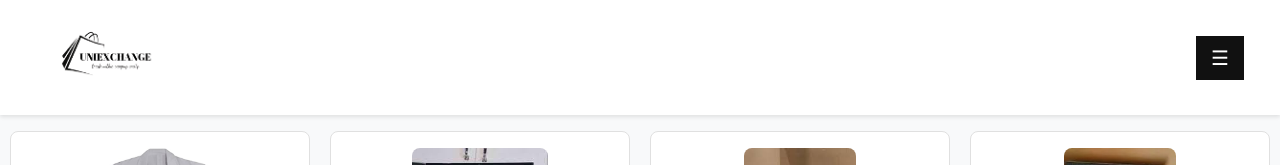
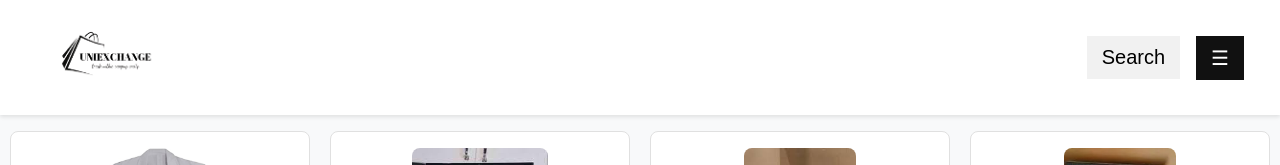
Before and after one commit to Jacousta/Thapar-olx, a React (Vite) app: page /home in a window 1280 px wide. Shown: the top 165 px of the page. Built offline with nearby package versions, Linux system fonts and the light colour scheme.

Commit message:
searchadded

```diff
--- a/index.html
+++ b/index.html
@@ -11,6 +11,7 @@
     <link rel="stylesheet" href="navbar.css" />
     <link rel="stylesheet" href="sidebar.css" />
     <link rel="stylesheet" href="details.css" />
+    <link rel="stylesheet" href="search.css" />
   </head>
   <body>
     <div id="root"></div>
--- a/public/navbar.css
+++ b/public/navbar.css
@@ -109,3 +109,8 @@ body {
   width: 100%;
   box-shadow: 0 -2px 4px rgba(0, 0, 0, 0.1);
 }
+
+.searchSide{
+  display: inline-flex;
+  flex-direction: row;
+}
--- /dev/null
+++ b/public/search.css
@@ -0,0 +1,68 @@
+* {
+    box-sizing: border-box;
+  }
+
+  .opensearch {
+    background: #f1f1f1;
+    border: none;
+    padding: 10px 15px;
+    font-size: 20px;
+    cursor: pointer;
+    margin-top: 18%;
+  }
+
+  .opensearch:hover {
+    background: #bbb;
+  }
+
+  .overlay {
+    height: 100%;
+    width: 100%;
+    display: none;
+    position: fixed;
+    z-index: 1;
+    top: 0;
+    left: 0;
+    background-color: rgb(0,0,0);
+    background-color: rgba(0,0,0, 0.9);
+  }
+
+  .overlay-content {
+    text-align: center;
+    margin: auto;
+  }
+
+  .overlay .closebtn {
+    position: absolute;
+    top: 20px;
+    right: 45px;
+    font-size: 60px;
+    cursor: pointer;
+    color: white;
+  }
+
+  .overlay .closebtn:hover {
+    color: #ccc;
+  }
+
+  .overlay input[type=text] {
+    font-size: 17px;
+    border: none;
+    width: 60%;
+    background: white;
+  }
+
+  .overlay input[type=text]:hover {
+    background: #f1f1f1;
+  }
+
+  .overlay button {
+    padding: 10px;
+    background: #ddd;
+    cursor: pointer;
+    margin-left: 30px;
+  }
+
+  .overlay button:hover {
+    background: #bbb;
+  }
--- a/src/components/Details.jsx
+++ b/src/components/Details.jsx
@@ -26,7 +26,7 @@ const Details = () => {
         <div className="details-info">
           <h1>{item.name}</h1>
           <p>{item.description}</p>
-          <div className="details-price">Price: ${item.price}</div>
+          <div className="details-price">Price: Rs{item.price}</div>
           <div className="details-rating">
             <span>★★★★☆ (122)</span>
           </div>
--- a/src/components/Navbar.jsx
+++ b/src/components/Navbar.jsx
@@ -1,17 +1,23 @@
 import React from "react";
 import Sidebar from "./Sidebar";
+import Search from "./Search";
+
 function Navbar() {
   return (
     <div className="header">
-
       <div className="logo">
-        <img src="/images/logofinall.png" alt="" />
+        <img src="/images/logofinall.png" alt="Logo" />
       </div>
-
-      <div className="header-right">
-       <Sidebar />
-    </div>
-    </div>
+      <div className="searchSide">
+      <div>
+        <Search />
+      </div>
+        <div>
+        <Sidebar/>
+        </div>
+      </div>
+      </div>
   );
 }
+
 export default Navbar;
--- /dev/null
+++ b/src/components/Search.jsx
@@ -0,0 +1,36 @@
+import React from "react";
+
+function Search(){
+  function openSearch() {
+    document.getElementById("myOverlay").style.display = "block";
+  }
+
+  function closeSearch() {
+    document.getElementById("myOverlay").style.display = "none";
+  }
+  return (
+    <div>
+      <div id="myOverlay" className="overlay">
+        <span className="closebtn" onClick={closeSearch} title="Close Overlay">
+          x
+        </span>
+        <div className="overlay-content">
+          <form action="/action_page.php">
+            <input type="text" placeholder="Search" name="search" />
+            <button type="submit">
+              go
+            </button>
+          </form>
+        </div>
+      </div>
+      <div>
+      <button className="opensearch" onClick={openSearch}>
+        Search
+      </button>
+      </div>
+    </div>
+
+  );
+};
+
+export default Search;
```
